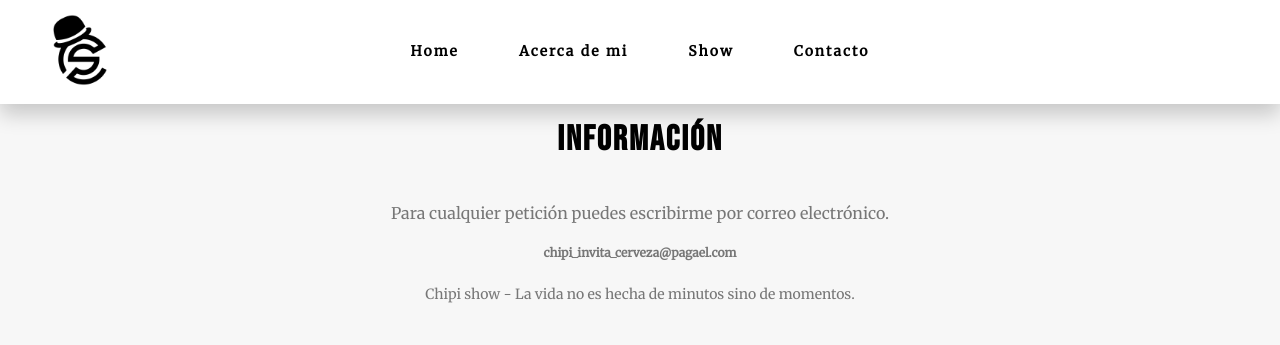
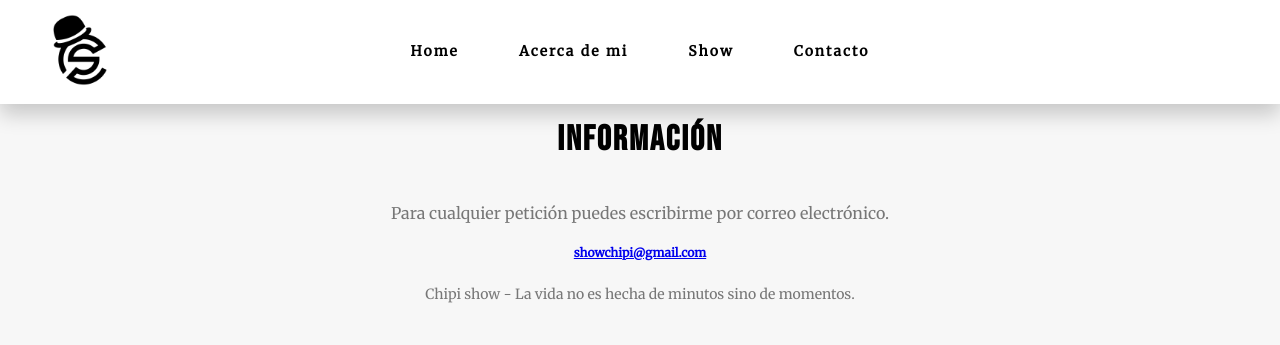
Before and after one commit to amssdias/chipy-streetdance, a plain HTML site: page pages/contacto.html in a window 1280 px wide. Shown: the top 345 px of the page. Drawn offline with Linux system fonts and the light colour scheme.

Commit message:
Put an email to contact.

```diff
--- a/pages/contacto.html
+++ b/pages/contacto.html
@@ -43,7 +43,7 @@
             </h2>
 
             <p class="paragraph">Para cualquier petición puedes escribirme por correo electrónico.</p>
-            <p class="section-contact--email margin-bottom-small"><b>chipi_invita_cerveza@pagael.com</b></p>
+            <p class="section-contact--email margin-bottom-small"><a href="mailto:showchipi@gmail.com"><b>showchipi@gmail.com</b></a></p>
             <p class="section-contact--slogan margin-bottom-xxxlarge">Chipi show - La vida no es hecha de minutos sino de momentos.</p>
 
             <img class="section-contact--image" src="../images/chipishow_14.JPG" alt="">
```
